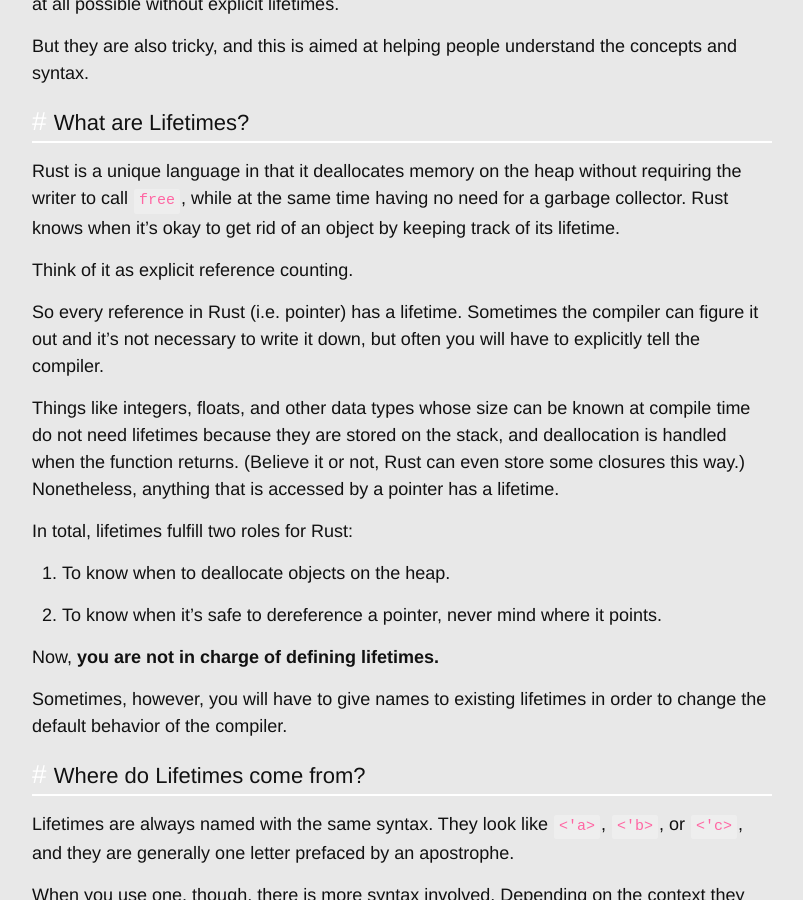
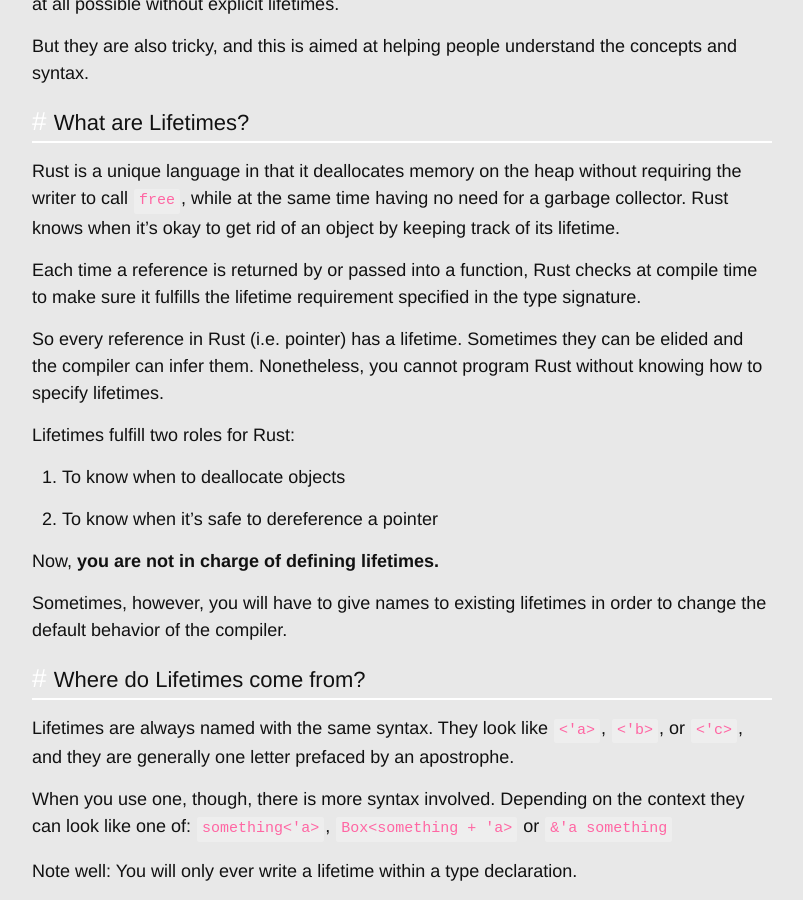
Before and after one commit to Charlesetc/charlesetc, a Jekyll site: the page built from _posts/2015-10-29-rust-lifetimes.markdown, in a window 1280 px wide and 900 px high, scrolled down 388 px. Shown: the whole window, without its empty margins (238-1041 px from the left). Built offline with Jekyll 4.4.1, drawn with Linux system fonts in a browser that asks for light colours; Markdown is read by kramdown in place of the engine named in the settings.

Commit message:
Edit from irc help

```diff
--- a/_posts/2015-10-29-rust-lifetimes.markdown
+++ b/_posts/2015-10-29-rust-lifetimes.markdown
@@ -18,22 +18,16 @@
 while at the same time having no need for a garbage collector.
 Rust knows when it's okay to get rid of an object by keeping track of its lifetime.
 
-Think of it as explicit reference counting.
+Each time a reference is returned by or passed into a function, Rust checks at compile time to make sure it fulfills the lifetime requirement specified in the type signature.
 
-So every reference in Rust (i.e. pointer) has a lifetime. Sometimes the compiler can figure it out and it's not
-necessary to write it down, but often you will have to explicitly tell the compiler.
+So every reference in Rust (i.e. pointer) has a lifetime. Sometimes they can be elided
+and the compiler can infer them. Nonetheless, you cannot program Rust without knowing how to specify lifetimes.
 
-Things like integers, floats, and other data types whose size can be known at compile time
-do not need lifetimes because they are stored on the stack,
-and deallocation is handled when the function returns.
-(Believe it or not, Rust can even store some closures this way.)
-Nonetheless, anything that is accessed by a pointer has a lifetime.
+Lifetimes fulfill two roles for Rust:
 
-In total, lifetimes fulfill two roles for Rust:
+1. To know when to deallocate objects
 
-1. To know when to deallocate objects on the heap.
-
-2. To know when it's safe to dereference a pointer, never mind where it points.
+2. To know when it's safe to dereference a pointer
 
 Now, **you are not in charge of defining lifetimes.**
 
--- a/_posts/2015-10-31-lifetime-reference.markdown
+++ b/_posts/2015-10-31-lifetime-reference.markdown
@@ -2,7 +2,7 @@
 layout: post
 title:  "Lifetime Reference"
 date:   2015-10-31 12:31:33
-categories: rust lifetimes
+categories: rust
 ---
 
 Places in Rust where you use any lifetime syntax will fall into two categories:
```
Also changed, not shown: other parts of _posts/2015-10-29-rust-lifetimes.markdown (+1 -1 lines).
